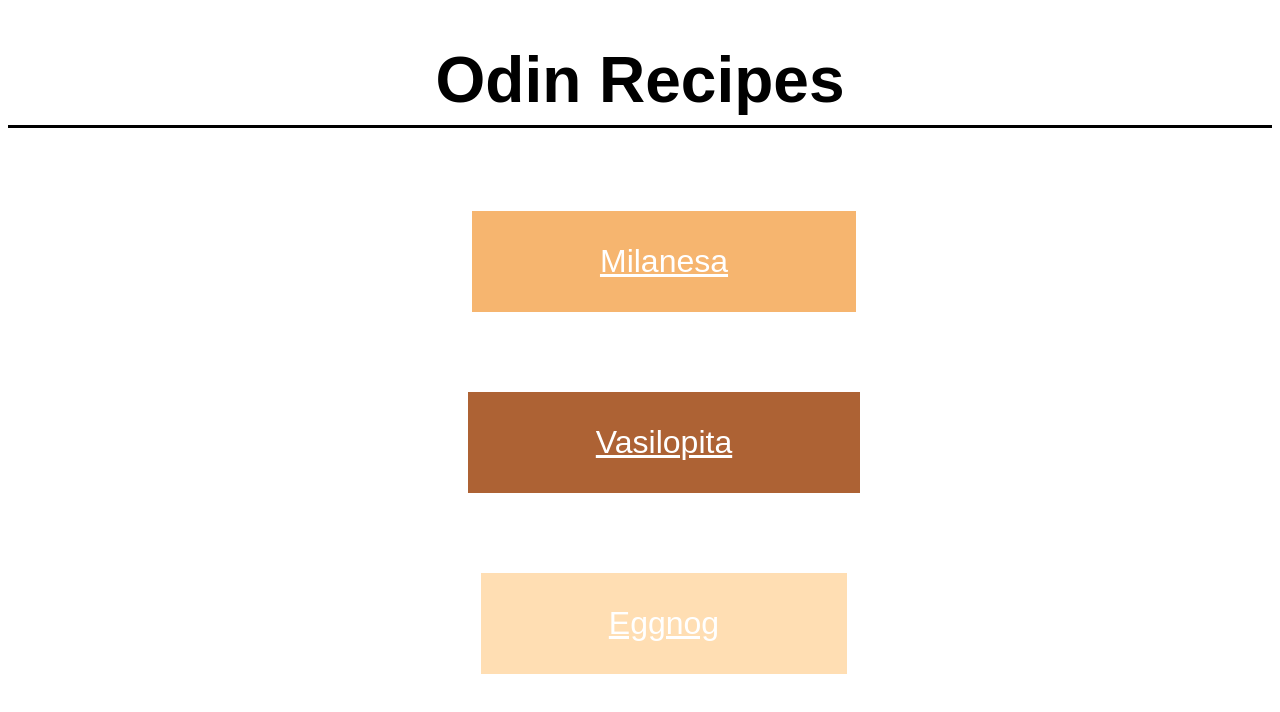
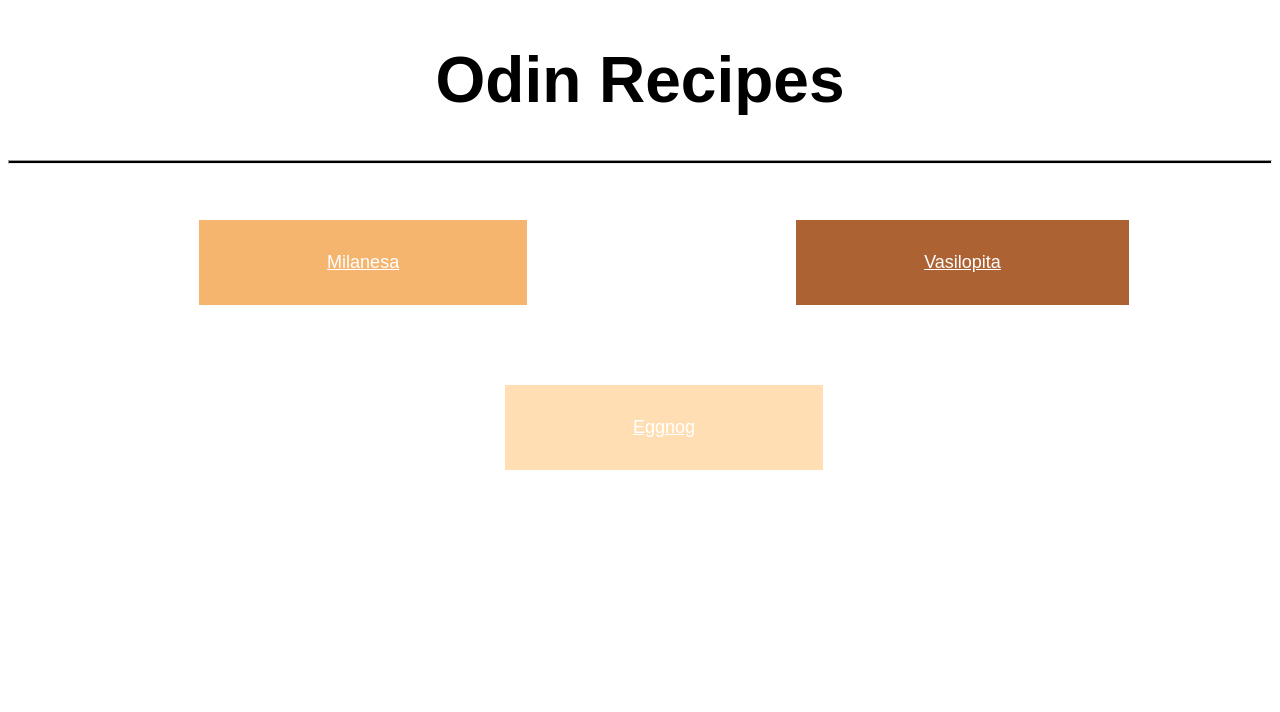
Before and after one commit to Burt8/odin-recipes, a plain HTML site: page index.html in a window 1280 px wide. Drawn offline with Linux system fonts and the light colour scheme.

Commit message:
Optimize CSS selectors
Changed universal selector to type selector <body>
Added <hr> element below index <h1>

```diff
--- a/index.html
+++ b/index.html
@@ -8,6 +8,7 @@
 
     <body>
         <h1 class="Headings">Odin Recipes</h1>
+        <hr>
         <ul class="homelink">
             <li><a href="./recipes/Milanesa.html" class="Milanesa">Milanesa</a></li>
             <li><a href="./recipes/Vasilopita.html" class="Vasilopita">Vasilopita</a></li>
--- a/styles.css
+++ b/styles.css
@@ -1,7 +1,3 @@
-* {
-    font-family:Arial, Helvetica, sans-serif;
-    font-size: 32px;
-}
 p,ul,li ,h2 {
     font-size:18px;
     margin:8px
@@ -23,14 +19,15 @@ p,ul,li ,h2 {
 .Eggnog {
     background-color:rgb(255, 222, 179)
 }
-body {
+html, body {
     text-align: center;
+    font-family:Arial, Helvetica, sans-serif;
+    font-size: 32px;
 }
-.Headings{
+h1{
     font-size:64px;
-    border-style:solid;
-    border-top: 0px;
-    border-right: 0px;
-    border-left:0px;
-    padding-bottom:8px
 }
+hr {
+    height:2px;
+    background-color: black;
+}
```
